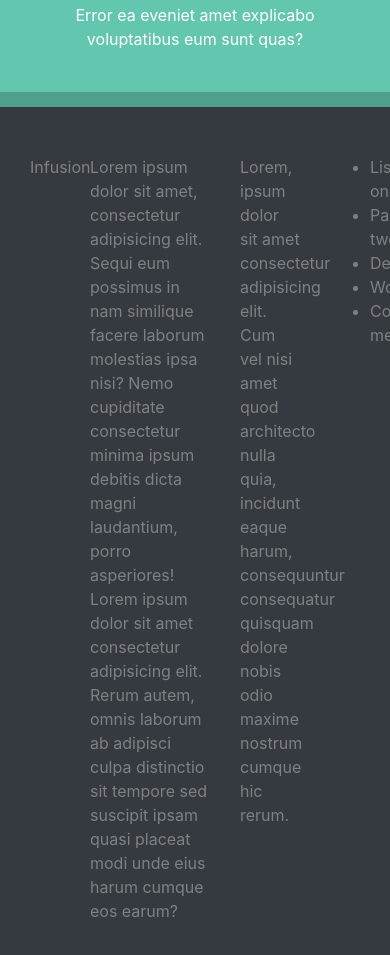
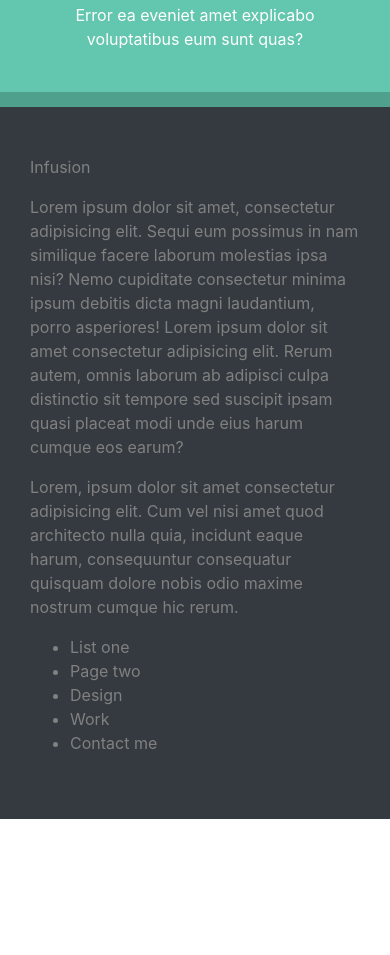
Before and after one commit to SamuelNunesDev/bootstrap-jquery, a plain HTML site: page Site Bootstrap 2/index.html in a window 390 px wide. Shown: the part 9240-10195 px from the top of the page. After the commit the page ends 10059 px from the top, so only its background shows below. Drawn offline with nearby package versions, Linux system fonts and the light colour scheme.

Commit message:
ajustes na responsividade do footer

```diff
--- a/Site Bootstrap 2/index.html
+++ b/Site Bootstrap 2/index.html
@@ -193,16 +193,16 @@
         <footer class="container-fluid bg-dark">
             <div class="container text-light">
               <div class="row py-5 rodape">
-                  <div class="col-2">
+                  <div class="col-12 col-md-2">
                       <p>Infusion</p>
                   </div>
-                  <div class="col-5">
+                  <div class="col-12 col-md-5">
                       <p>Lorem ipsum dolor sit amet, consectetur adipisicing elit. Sequi eum possimus in nam similique facere laborum molestias ipsa nisi? Nemo cupiditate consectetur minima ipsum debitis dicta magni laudantium, porro asperiores! Lorem ipsum dolor sit amet consectetur adipisicing elit. Rerum autem, omnis laborum ab adipisci culpa distinctio sit tempore sed suscipit ipsam quasi placeat modi unde eius harum cumque eos earum?</p>
                   </div>
-                  <div class="col-3">
+                  <div class="col-12 col-md-3">
                       <p>Lorem, ipsum dolor sit amet consectetur adipisicing elit. Cum vel nisi amet quod architecto nulla quia, incidunt eaque harum, consequuntur consequatur quisquam dolore nobis odio maxime nostrum cumque hic rerum.</p>
                   </div>
-                  <div class="col-2">
+                  <div class="col-12 col-md-2">
                       <ul>
                           <li><a class="footer-links" href="#">List one</a></li>
                           <li><a class="footer-links" href="#">Page two</a></li>
```
